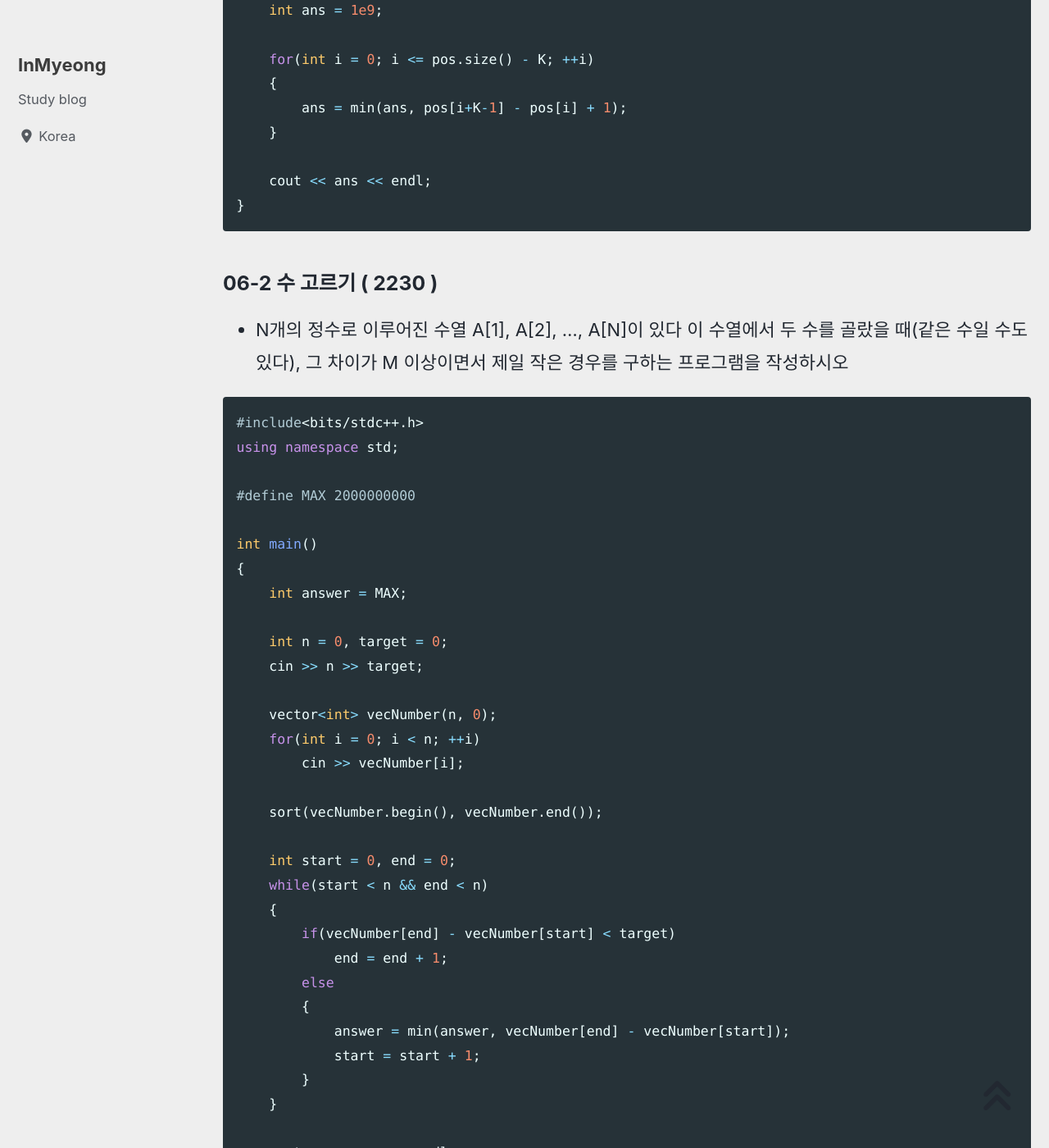
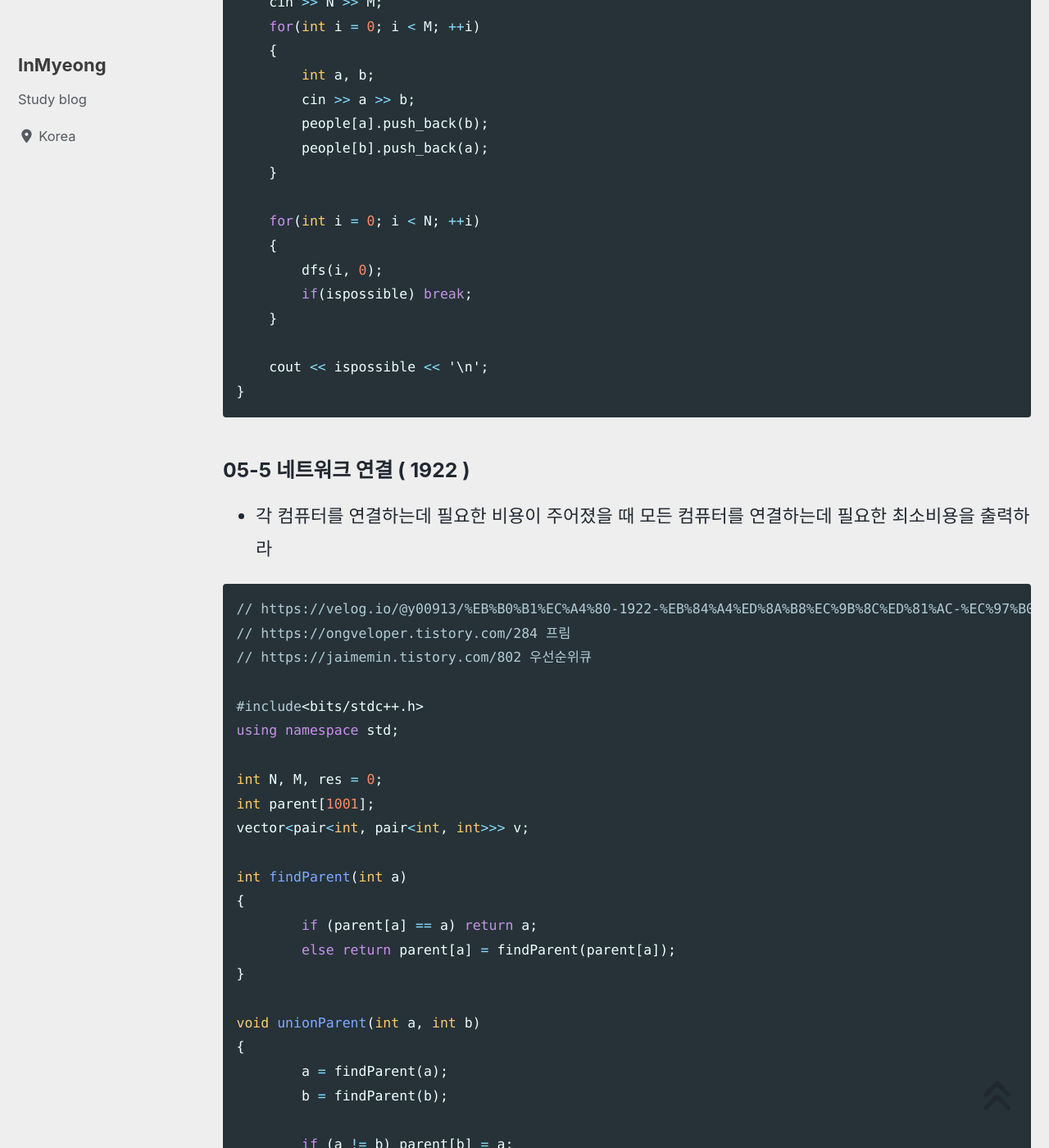
Before and after one commit to devMyeong/devMyeong.github.io, a Jekyll site: the page built from _posts/codingTest/2022-09-25-백준.md, in a window 1280 px wide and 1400 px high, scrolled down 49558 px. Shown: the whole window at 82% size. Built offline with Jekyll 4.4.1, drawn with Linux system fonts in a browser that asks for light colours; cached includes are drawn as plain includes; nearby versions of some CDN libraries; some web fonts are replaced; comment, search, counter and statistics services are not loaded; some of the changed text lies outside the part shown.

Commit message:
Docs : 백준 코드 추가

````diff
--- a/_posts/codingTest/2022-09-25-백준.md
+++ b/_posts/codingTest/2022-09-25-백준.md
@@ -1531,6 +1531,140 @@ int main()
 		}
 
 	cout << "No" << "\n";
+	return 0;
+}
+```
+
+### 05-4 ABCDE ( 13023 )
+- 위와 같은 친구 관계가 존재하는지 안하는지 구하는 프로그램을 작성하시오
+
+```cpp
+#include<bits/stdc++.h>
+using namespace std;
+
+vector<int> people[2000];
+bool visited[2000];
+bool ispossible;
+
+void dfs(int node, int depth)
+{
+    if(depth == 4)
+    {
+        ispossible = true;
+        return;
+    }
+
+    visited[node] = true;
+    for(int i = 0; i < people[node].size(); ++i)
+    {
+        int next = people[node][i];
+        if(!visited[next] && ispossible == false)
+            dfs(next, depth + 1);
+    }
+    visited[node] = false;
+}
+
+int N, M;
+int main()
+{
+    cin >> N >> M;
+    for(int i = 0; i < M; ++i)
+    {
+        int a, b;
+        cin >> a >> b;
+        people[a].push_back(b);
+        people[b].push_back(a);
+    }
+
+    for(int i = 0; i < N; ++i)
+    {
+        dfs(i, 0);
+        if(ispossible) break;
+    }
+
+    cout << ispossible << '\n';
+}
+```
+
+### 05-5 네트워크 연결 ( 1922 )
+- 각 컴퓨터를 연결하는데 필요한 비용이 주어졌을 때 모든 컴퓨터를 연결하는데 필요한 최소비용을 출력하라
+
+```cpp
+// https://velog.io/@y00913/%EB%B0%B1%EC%A4%80-1922-%EB%84%A4%ED%8A%B8%EC%9B%8C%ED%81%AC-%EC%97%B0%EA%B2%B0-C 참고
+// https://ongveloper.tistory.com/284 프림
+// https://jaimemin.tistory.com/802 우선순위큐
+
+#include<bits/stdc++.h>
+using namespace std;
+
+int N, M, res = 0;
+int parent[1001];
+vector<pair<int, pair<int, int>>> v;
+
+int findParent(int a)
+{
+	if (parent[a] == a) return a;
+	else return parent[a] = findParent(parent[a]);
+}
+
+void unionParent(int a, int b)
+{
+	a = findParent(a);
+	b = findParent(b);
+
+	if (a != b) parent[b] = a;
+}
+
+bool sameParent(int a, int b)
+{
+	a = findParent(a);
+	b = findParent(b);
+
+	if (a == b) return true;
+	else return false;
+}
+
+void solution()
+{
+	sort(v.begin(), v.end());
+
+	for (int i = 1; i <= N; i++)
+		parent[i] = i;
+
+	for (int i = 0; i < M; i++)
+    {
+		int a = v[i].second.first;
+		int b = v[i].second.second;
+		int cost = v[i].first;
+
+		if (!sameParent(a, b))
+        {
+			unionParent(a, b);
+			res += cost;
+		}
+	}
+
+	cout << res;
+}
+
+int main()
+{
+	ios_base::sync_with_stdio(false);
+	cin.tie(NULL); cout.tie(NULL);
+
+	cin >> N;
+	cin >> M;
+
+	for (int i = 0; i < M; i++)
+    {
+		int a, b, c;
+		cin >> a >> b >> c;
+
+		v.push_back({c, {a, b}});
+	}
+
+	solution();
+
 	return 0;
 }
 ```
````
